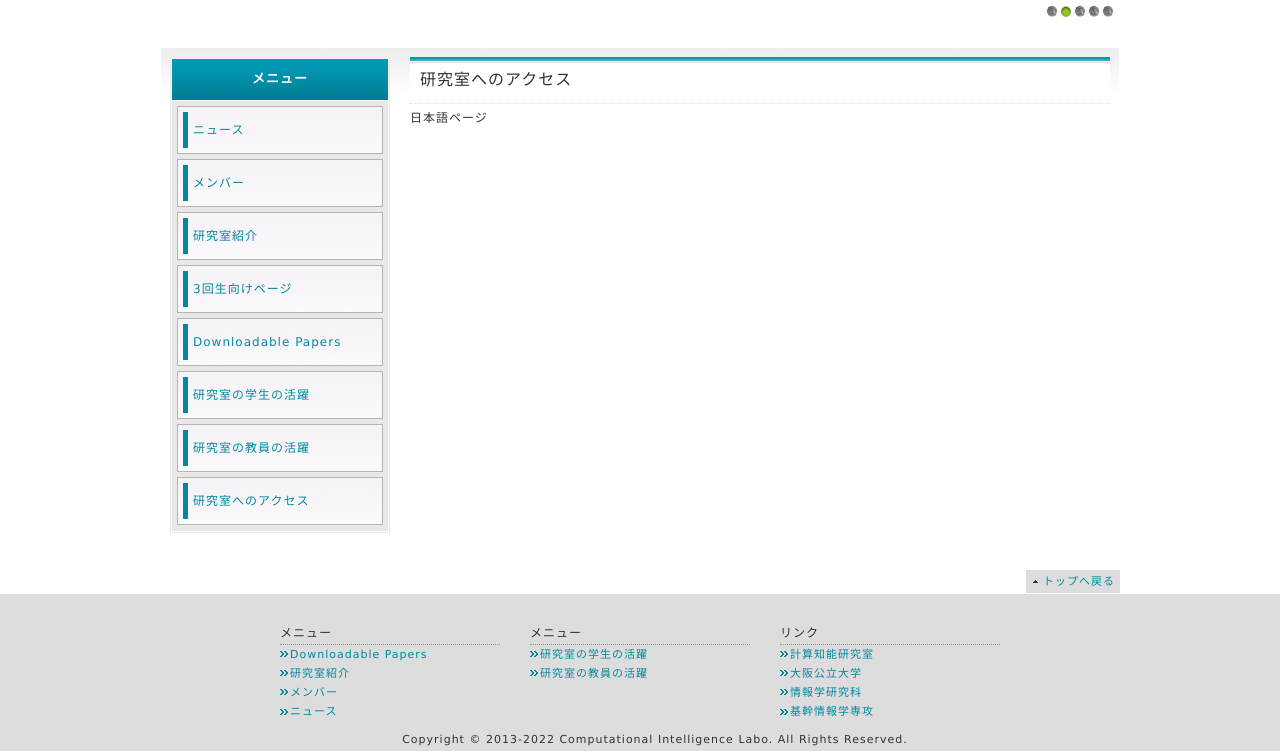
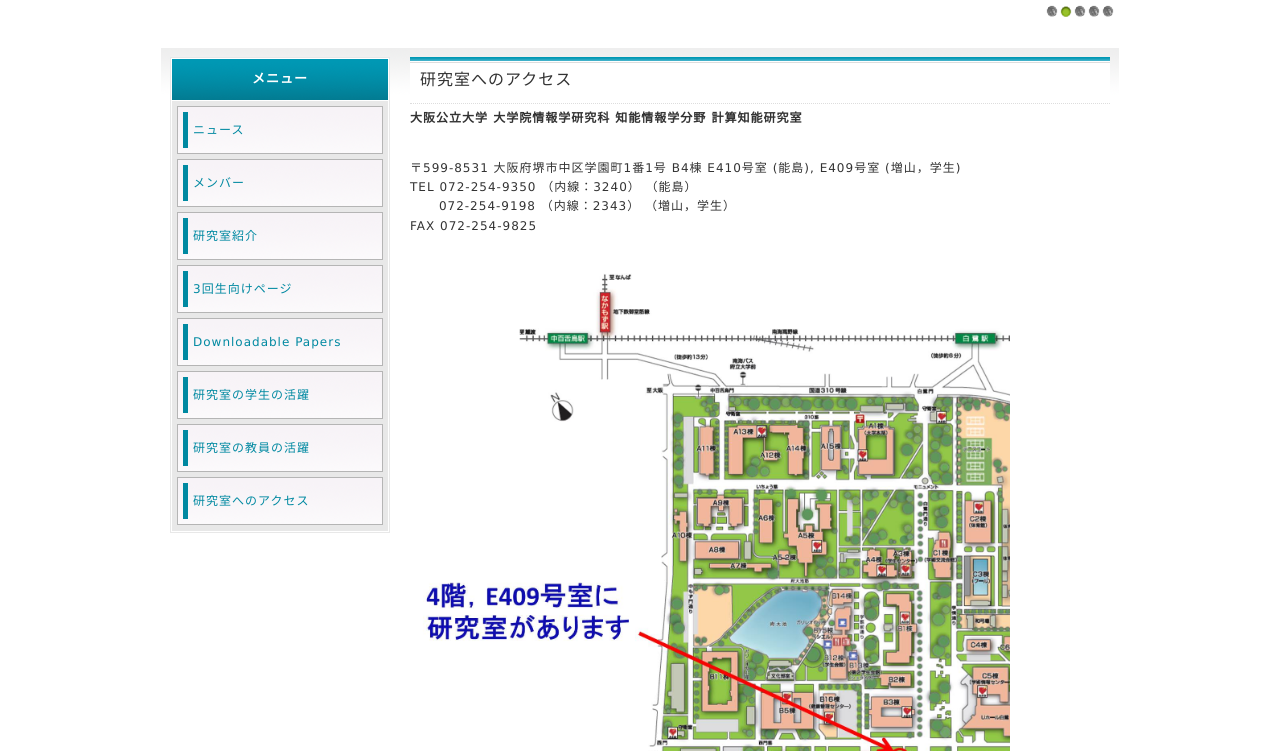
Before and after one commit to ci-labo-omu/ci-labo-omu.github.io, a Jekyll site: the page built from _pages_ja/access.md, in a window 1280 px wide and 900 px high, scrolled down 350 px, cut to the strip 149-900 px from the top of the window. Built offline with Jekyll 4.4.1, drawn with Linux system fonts in a browser that asks for light colours.

Commit message:
access map

```diff
--- a/_pages_ja/access.md
+++ b/_pages_ja/access.md
@@ -3,4 +3,18 @@
 order: 8
 ---
 
-日本語ページ
+<b>大阪公立大学 大学院情報学研究科 知能情報学分野 計算知能研究室</b>
+
+<br />〒599-8531 大阪府堺市中区学園町1番1号 B4棟 E410号室 (能島), E409号室 (増山，学生) <br />
+TEL	072-254-9350 （内線：3240）	（能島）<br />
+&nbsp; &nbsp; &nbsp; 072-254-9198 （内線：2343）	（増山，学生）<br />
+FAX	072-254-9825
+<br /><br />
+
+
+
+
+<img src="/assets/images/access/map_new.jpg" width="600"  alt = "map"/>
+
+<br />
+<br />
```
Also changed, not shown: assets/images/access/map_new.jpg (added).
